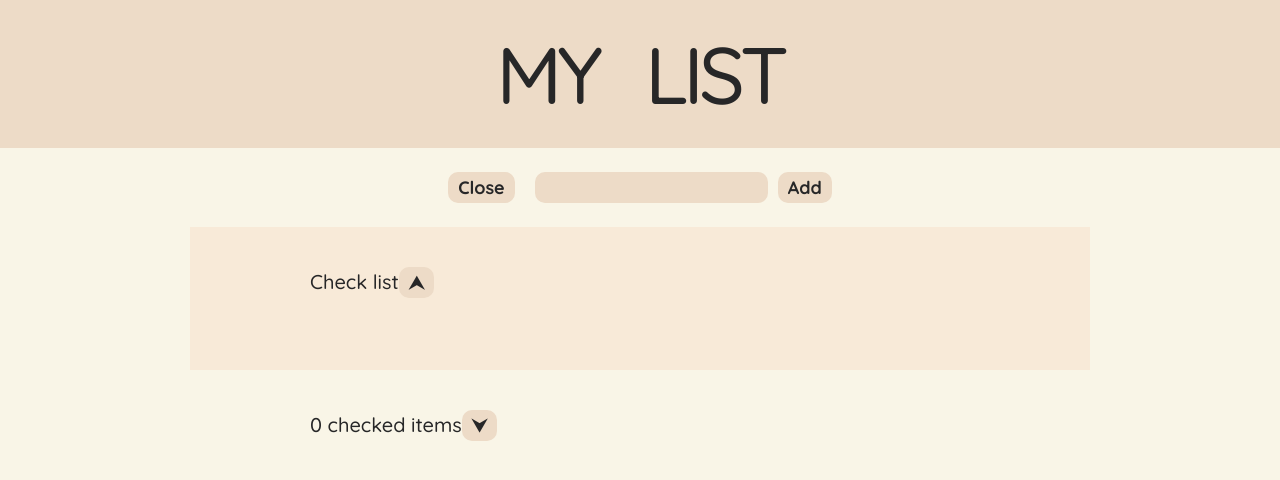
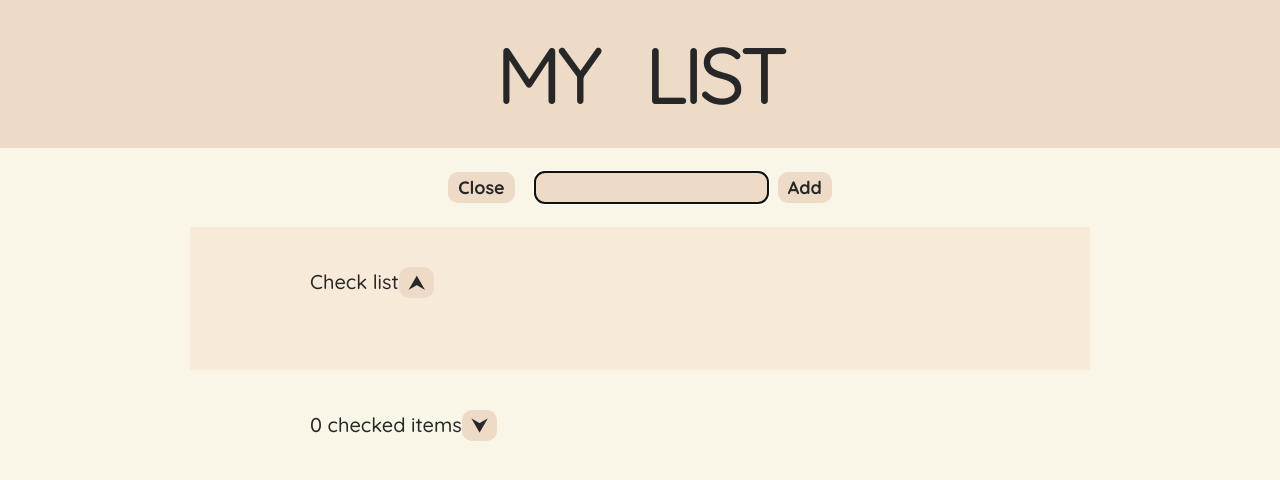
Before and after one commit to yukselsule/My-List, a React (Create React App) app: page / in a window 1280 px wide. Both pictures are taken after a click on the button "Add list item". Shown: the top 480 px of the page. Built offline with nearby package versions, Linux system fonts and the light colour scheme.

Commit message:
input focus added

```diff
--- a/src/components/FormAddItem.js
+++ b/src/components/FormAddItem.js
@@ -1,8 +1,13 @@
-import { useState } from "react";
+import { useState, useEffect, useRef } from "react";
 import { Button } from "./Button";
 
 export function FormAddItem({ onAddItems, onCloseForm }) {
   const [description, setDescription] = useState("");
+  const inputEl = useRef(null);
+
+  useEffect(function () {
+    inputEl.current.focus();
+  });
 
   function handleSubmit(e) {
     e.preventDefault();
@@ -20,6 +25,7 @@ export function FormAddItem({ onAddItems, onCloseForm }) {
         type="text"
         onChange={(e) => setDescription(e.target.value)}
         value={description}
+        ref={inputEl}
       />
       <Button type="submit">Add</Button>
     </form>
```
